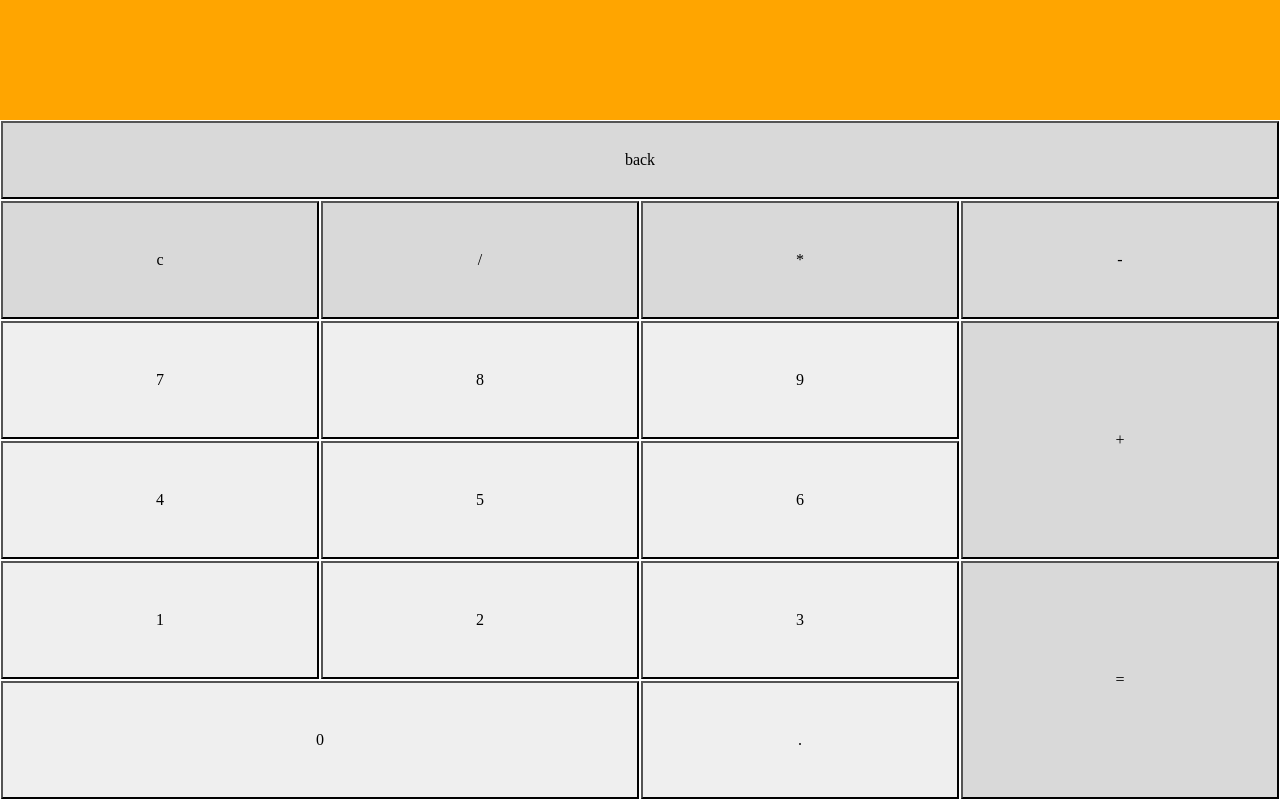
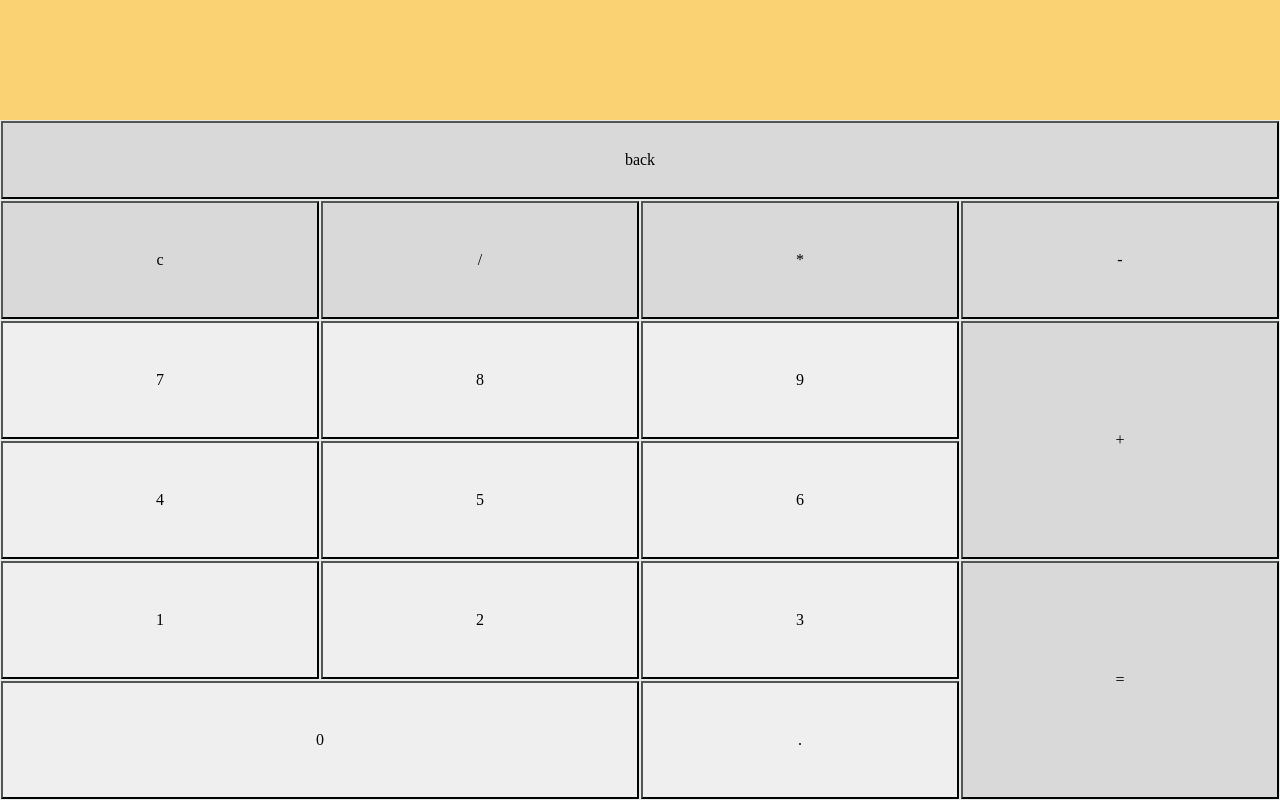
Before and after one commit to m-mackey/calculator, a plain HTML site: page index.html in a window 1280 px wide. Drawn offline with Linux system fonts and the light colour scheme.

Commit message:
Update background colors
On calc display, calc, and pressed

```diff
--- a/css/styles.css
+++ b/css/styles.css
@@ -5,9 +5,9 @@
     display: grid;
     grid-template-columns: repeat(4, 25%);
     grid-template-rows: 1fr 5em repeat(5, 1fr);
-    /* background-color: aqua; */
+    background-color: #e5eaea;
     .calc-display{
-        background-color: orange;
+        background-color: #fbd273;
         grid-column: 1 / 5;
         text-align: right;
         font-size: 3rem;
@@ -21,7 +21,6 @@
         display: grid;
         grid-column: 1/ 5;
         grid-row: 3 / 8;
-        /* background-color: blueviolet; */
         grid-template-columns: subgrid;
         grid-template-rows: subgrid;
         .right-side{
@@ -67,5 +66,5 @@ section.operators button {
 section.operators button.pressed {
     /* the more specific selector for the operator buttons is required to override
     the previous background color that was set. */
-    background-color: blueviolet;
+    background-color: #d3a3ff;
 }
```
